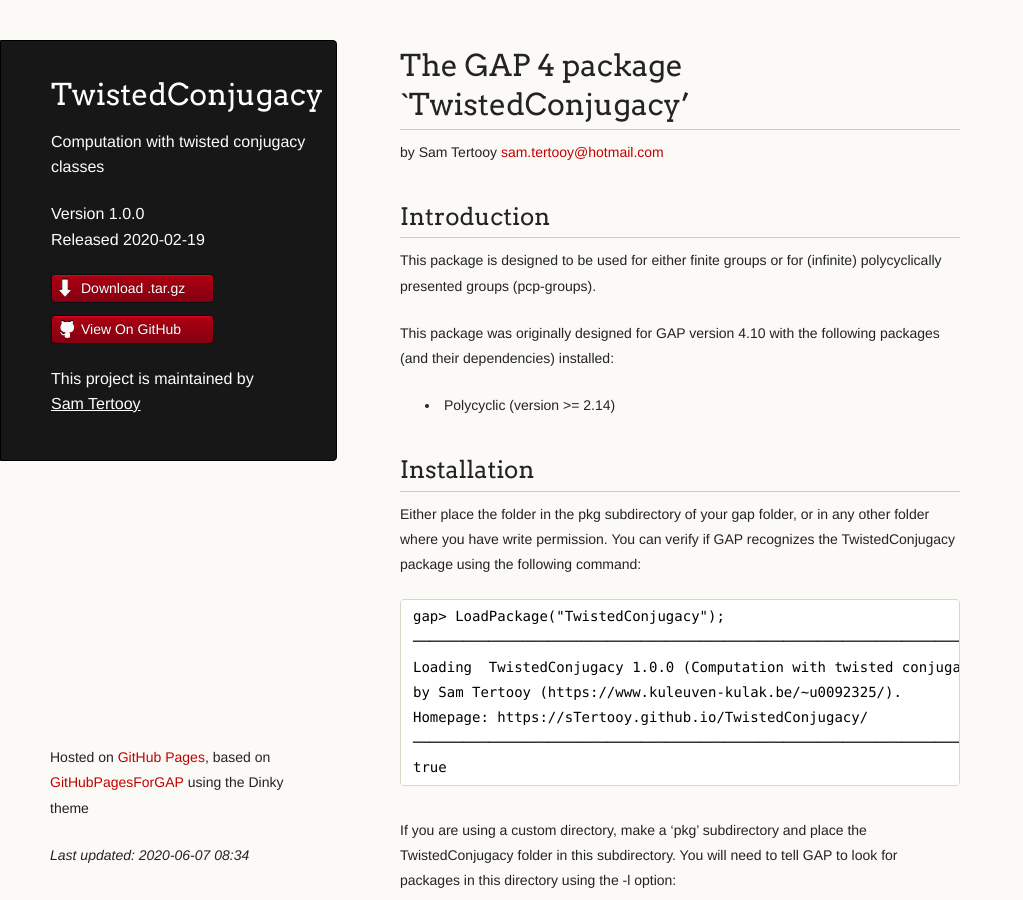
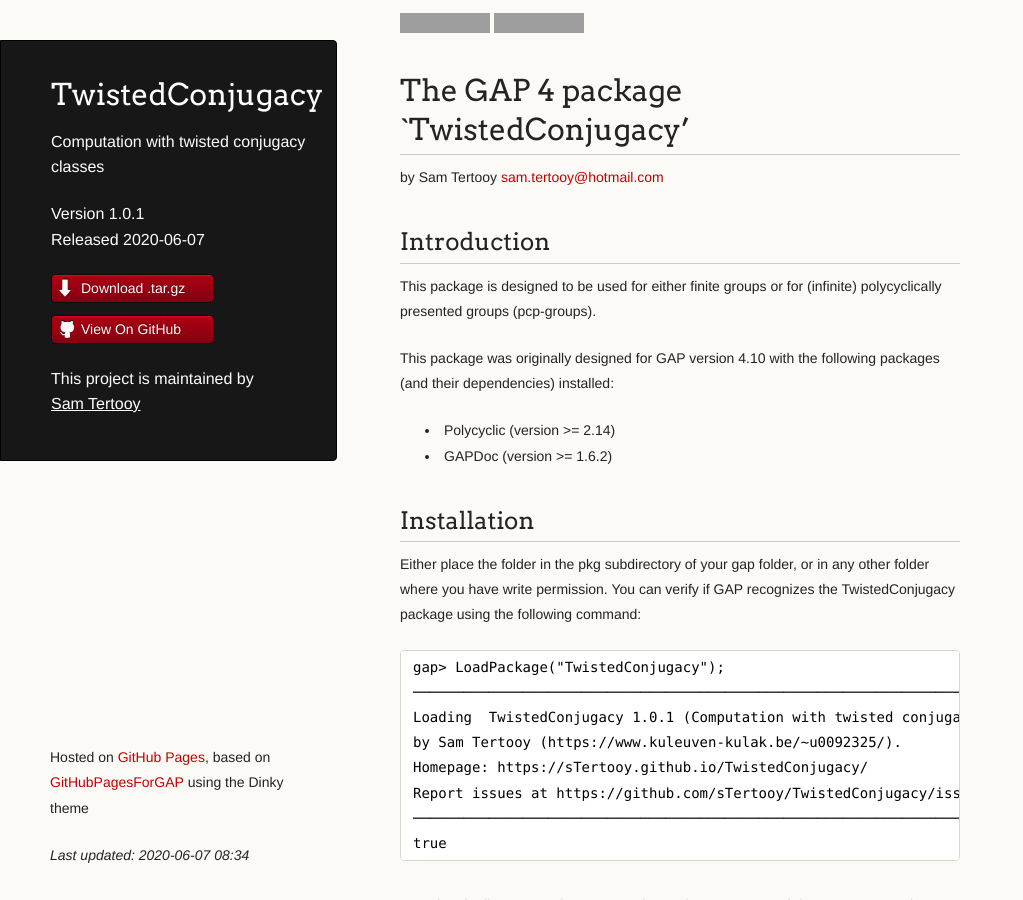
Before and after one commit to stertooy/TwistedConjugacy, a Jekyll site: the page built from README.html, in a window 1280 px wide and 900 px high. Shown: the whole window, without its empty margins (0-1023 px from the left). Built offline with Jekyll 4.4.1, drawn with Linux system fonts in a browser that asks for light colours; comment, search, counter and statistics services are not loaded; some of the changed text lies outside the part shown; grey boxes are pictures that could not be loaded.

Commit message:
Update web pages

```diff
--- a/_data/package.yml
+++ b/_data/package.yml
@@ -1,7 +1,7 @@
 name: TwistedConjugacy
-version: "1.0.0"
+version: "1.0.1"
 license: "GPL-2.0-or-later"
-date: 2020-02-19
+date: 2020-06-07
 description: |
     Computation with twisted conjugacy classes
 
@@ -19,6 +19,9 @@ needed-pkgs:
     - name: "Polycyclic"
       version: "2.14"
       url: "https://gap-packages.github.io/polycyclic/"
+    - name: "GAPDoc"
+      version: "1.6.2"
+      url: "http://www.math.rwth-aachen.de/~Frank.Luebeck/GAPDoc"
 
 www: https://sTertooy.github.io/TwistedConjugacy/
 readme: README.md
@@ -26,7 +29,7 @@ packageinfo: https://sTertooy.github.io/TwistedConjugacy/PackageInfo.g
 
 downloads:
     - name: .tar.gz
-      url: https://github.com/sTertooy/TwistedConjugacy/archive/1.0.0.tar.gz
+      url: https://github.com/sTertooy/TwistedConjugacy/archive/1.0.1.tar.gz
 
 abstract: |
 
@@ -39,7 +42,7 @@ citeas: |
     <p class='BibEntry'>
     [<span class='BibKey'>Ter20</span>]   <b class='BibAuthor'>Tertooy, S.</b>,
      <i class='BibTitle'>TwistedConjugacy, Computation with twisted conjugacy classes,
-             Version 1.0.0</i>
+             Version 1.0.1</i>
      (<span class='BibYear'>2020</span>)<br />
     (<span class='BibNote'>GAP package</span>),
     <span class='BibHowpublished'><a href="https://sTertooy.github.io/TwistedConjugacy/">https://sTertooy.github.io/TwistedConjugacy/</a></span>.
@@ -47,17 +50,14 @@ citeas: |
 
 
 bibtex: |
-    @misc{ TwistedConjugacy1.0.0,
+    @misc{ TwistedConjugacy1.0.1,
       author =           {Tertooy, S.},
-      title =            {{TwistedConjugacy}, Computation with twisted conjugacy
-                          classes, {V}ersion 1.0.0},
-      month =            {Feb},
+      title =            {{TwistedConjugacy}, Computation with twisted conjugacy classes, {V}ersion 1.0.1},
+      month =            {Jun},
       year =             {2020},
       note =             {GAP package},
-      howpublished =     {\href   {https://sTertooy.github.io/TwistedConjugacy/}
-                          {\texttt{https://sTertooy.github.io/}\discretionary
-                          {}{}{}\texttt{TwistedConjugacy/}}},
-      keywords =         {twisted  conjugacy;  Reidemeister number; Reidemeister
-                          zeta},
+      howpublished =     {\href                                    {https://sTertooy.github.io/TwistedConjugacy/}
+                          {\texttt{https://sTertooy.github.io/}\discretionary {}{}{}\texttt{TwistedConjugacy/}}},
+      keywords =         {twisted conjugacy; Reidemeister number; Reidemeister zeta},
       printedkey =       {Ter20}
     }
--- a/doc/chap0.html
+++ b/doc/chap0.html
@@ -29,10 +29,10 @@
 <h2>Computation with twisted conjugacy classes</h2>
 
 <p>
-    1.0.0</p>
+    1.0.1</p>
 
 <p>
-    19 February 2020
+    7 June 2020
   </p>
 
 </div>
--- a/doc/chap0_mj.html
+++ b/doc/chap0_mj.html
@@ -32,10 +32,10 @@
 <h2>Computation with twisted conjugacy classes</h2>
 
 <p>
-    1.0.0</p>
+    1.0.1</p>
 
 <p>
-    19 February 2020
+    7 June 2020
   </p>
 
 </div>
```
Also changed, not shown: doc/chap0.txt (+2 -2 lines), doc/chapBib.txt (+4 -4 lines), README.md, 1 other file.
